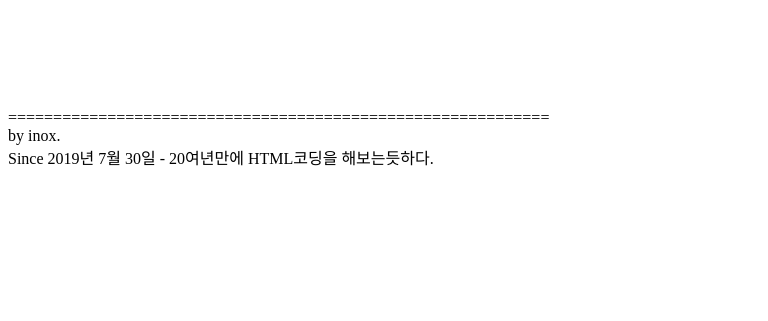
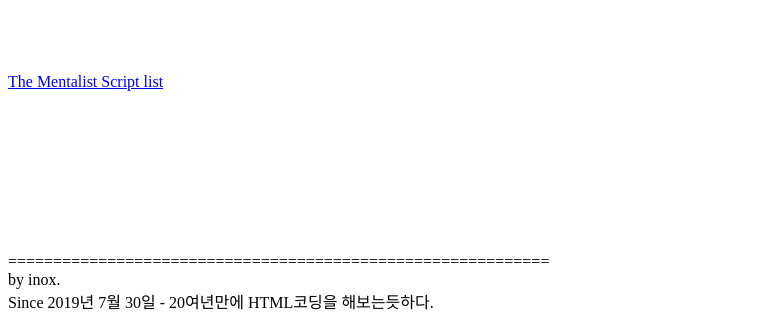
Before and after one commit to inoxgit/inogift.github.io, a plain HTML site: page index.html in a window 1280 px wide. Shown: the part 510-831 px from the top of the page, without its empty margins (0-768 px from the left). Before the commit the page ends 800 px from the top, so only its background shows below. Drawn offline with Linux system fonts and the light colour scheme.

Commit message:
mentalist 반영
mentalist 반영

```diff
--- a/index.html
+++ b/index.html
@@ -32,9 +32,24 @@
 
 
  <br>
+ <br>
+ <br>
+ <br>
+ <br>
+ <br>
+
+ <a href="../mentalist.html" target="_blank" >The Mentalist Script list</a>
+
+ <br>
+ <br>
+ <br>
+
 
 <div name="bottom">
 <br><br><br><br><br><br><br>
+
+
+
  ============================================================<br>
    by inox.
 <br> Since 2019년 7월 30일 - 20여년만에 HTML코딩을 해보는듯하다. <div>
```
